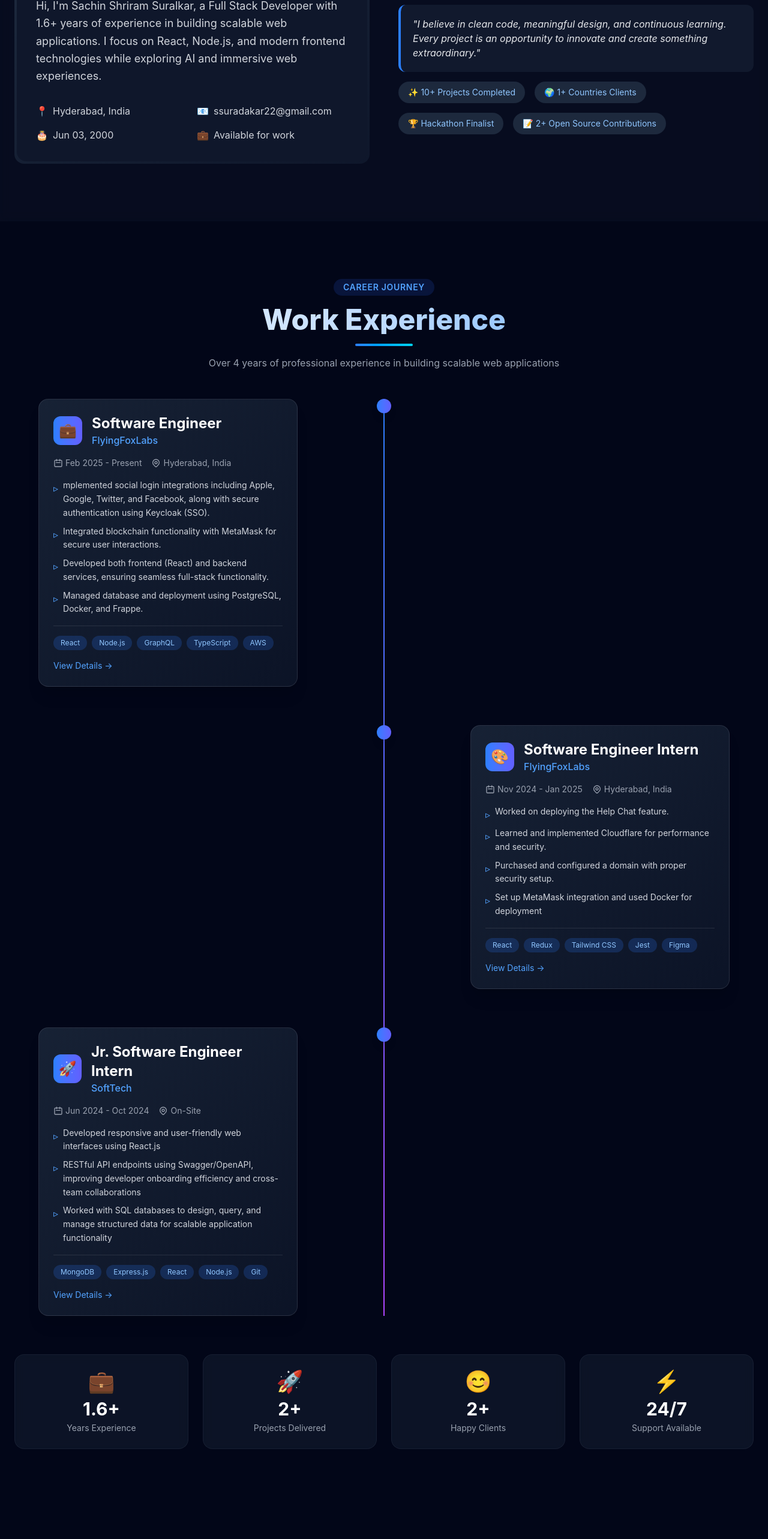
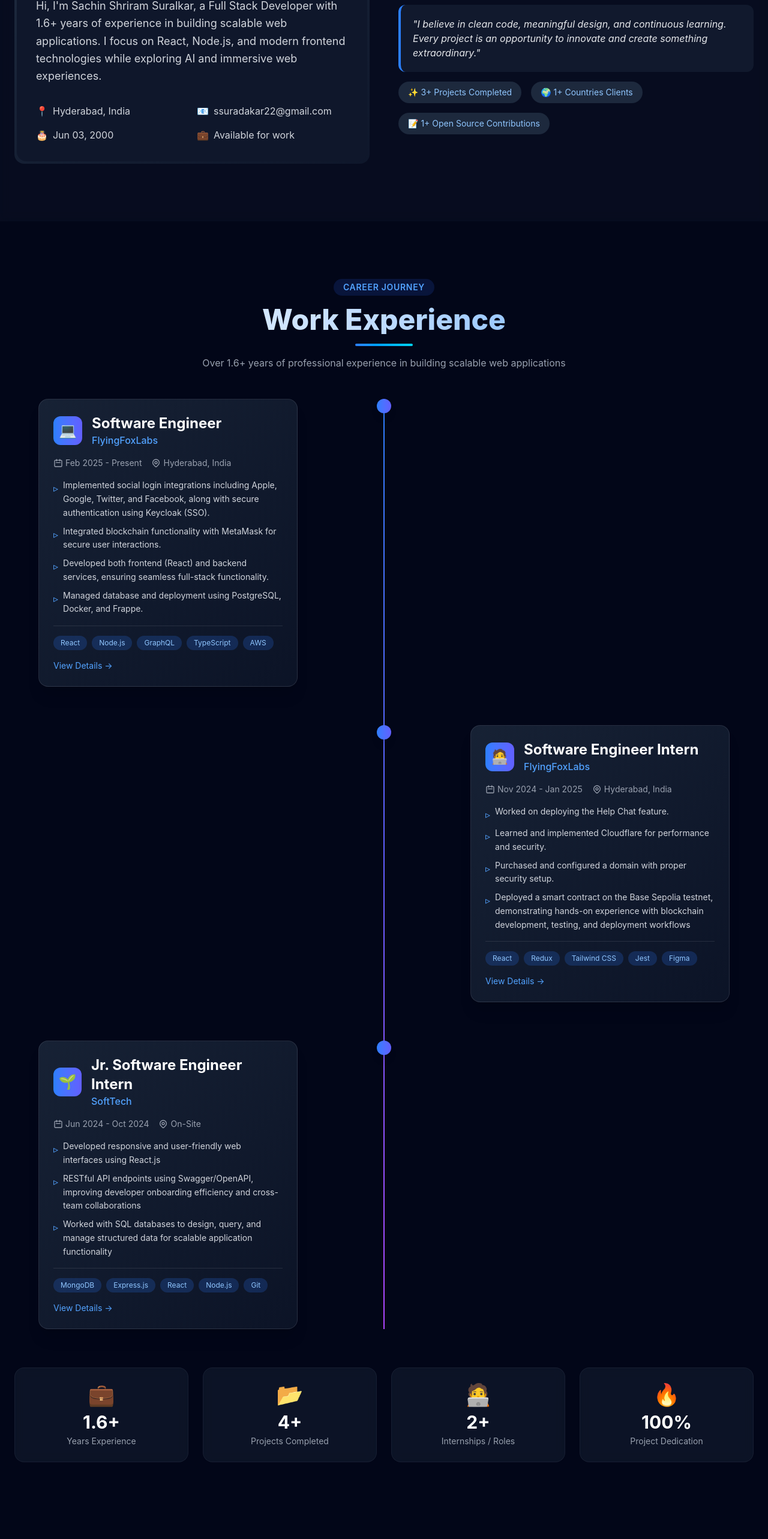
Before and after one commit to SachinTechProject/Sachin_PortFolio, a React (Vite) app: page / in a window 1280 px wide. Shown: the part 1097-3663 px from the top of the page at 60% size. Built offline with nearby package versions, Linux system fonts and the light colour scheme; the HTML template or start-up script is replaced by a standard one.

Commit message:
updated the details

```diff
--- a/src/components/Experience.jsx
+++ b/src/components/Experience.jsx
@@ -25,7 +25,7 @@ const Experience = () => {
           </h2>
           <div className="w-24 h-1 bg-gradient-to-r from-blue-500 to-cyan-400 mx-auto mt-4 rounded-full"></div>
           <p className="text-gray-400 mt-4 max-w-2xl mx-auto">
-            Over 4 years of professional experience in building scalable web applications
+            Over 1.6+ years of professional experience in building scalable web applications
           </p>
         </motion.div>
 
@@ -188,10 +188,10 @@ const Experience = () => {
           className="mt-16 grid grid-cols-2 md:grid-cols-4 gap-6"
         >
           {[
-            { value: "1.6+", label: "Years Experience", icon: "💼" },
-            { value: "2+", label: "Projects Delivered", icon: "🚀" },
-            { value: "2+", label: "Happy Clients", icon: "😊" },
-            { value: "24/7", label: "Support Available", icon: "⚡" }
+           { value: "1.6+", label: "Years Experience", icon: "💼" },
+  { value: "4+", label: "Projects Completed", icon: "📂" },
+  { value: "2+", label: "Internships / Roles", icon: "🧑‍💻" },
+  { value: "100%", label: "Project Dedication", icon: "🔥" }
           ].map((stat, idx) => (
             <motion.div
               key={idx}
--- a/src/components/Footer.jsx
+++ b/src/components/Footer.jsx
@@ -5,10 +5,10 @@ const Footer = () => {
     <footer className="relative py-8 text-center border-t border-white/10 bg-slate-950/50">
       <div className="container mx-auto px-6">
         <p className="text-gray-400 text-sm">
-          © {currentYear} AstralPort. Crafted with{" "}
-          <span className="text-red-500">❤️</span> using React + Tailwind + Particles.
+          © {currentYear} Sachin. Designed and developed by me using{" "}
+          <span className="text-red-500">❤️</span> with React, Tailwind CSS, and Particles.
           <br />
-          All content is for portfolio demonstration purposes.
+          This portfolio showcases my personal projects and skills.
         </p>
         <div className="flex justify-center gap-4 mt-3">
           <span className="text-xs text-gray-500">✨ Creative Developer</span>
--- a/src/data/portfolioData.js
+++ b/src/data/portfolioData.js
@@ -12,7 +12,7 @@ summaryBio: "Hi, I'm Sachin Shriram Suralkar, a Full Stack Developer with 1.6+ y
 };
 
 export const roles = [
-  "MERN Stack",
+  "MERN Stack Developer",
   "Problem Solver",
   "Open Source Contributor",
   "Full Stack Developer"
@@ -65,7 +65,7 @@ export const projects = [
     title: "CareerMitra Job Portal",
     description: "A MERN stack project that supports different roles such as admin and user, handling CRUD operations, job searching, and quoting.",
     tech: ["React", "Node.js", "RestAPI", "JWT", "MongoDB"],
-    icon: "🌌",
+    icon: "💼", // Job / career related
     gradient: "from-purple-600 to-blue-600",
     link: "https://job-portal-frontend-ecru-chi.vercel.app/"
   },
@@ -73,15 +73,15 @@ export const projects = [
     title: "Capture Image Uploader",
     description: "A MERN stack application that allows users to capture, upload, and manage images efficiently with a user-friendly interface.",
     tech: ["MongoDB", "Express.js", "React", "Node.js", "Cloudinary"],
-    icon: "⛓️",
+    icon: "📸", // Camera / image upload
     gradient: "from-green-600 to-emerald-600",
     link: "https://image-frontend-tawny.vercel.app/"
    },
   {
-    title: "PortFolio",
-    description: "PortFolio project",
+    title: "Portfolio",
+    description: "Personal portfolio showcasing projects and skills.",
     tech: ["React"],
-    icon: "🎨",
+    icon: "👨‍💻", // Developer / portfolio
     gradient: "from-pink-600 to-rose-600",
     link: "https://sachin-suralkar.vercel.app/"
   },
@@ -89,7 +89,7 @@ export const projects = [
     title: "Hotel Booking",
     description: "User interaction and static content",
     tech: ["HTML", "CSS", "BootStrap", "JavaScript"],
-    icon: "📋",
+    icon: "🏨", // Hotel related
     gradient: "from-orange-600 to-amber-600",
     link:"https://sachintechproject.github.io/hotel-projects/"
   }
@@ -102,12 +102,12 @@ export const experiences = [
     location: "Hyderabad, India",
     period: "Feb 2025 - Present",
     description: [
-      "mplemented social login integrations including Apple, Google, Twitter, and Facebook, along with secure authentication using Keycloak (SSO).",
+      "Implemented social login integrations including Apple, Google, Twitter, and Facebook, along with secure authentication using Keycloak (SSO).",
       "Integrated blockchain functionality with MetaMask for secure user interactions.",
       "Developed both frontend (React) and backend services, ensuring seamless full-stack functionality.",
       "Managed database and deployment using PostgreSQL, Docker, and Frappe."
     ],
-    icon: "💼",
+    icon: "💻", // Full-time developer role
     technologies: ["React", "Node.js", "GraphQL", "TypeScript", "AWS"],
     gradient: "from-blue-600 to-indigo-600"
   },
@@ -121,9 +121,9 @@ export const experiences = [
       "Worked on deploying the Help Chat feature.",
       "Learned and implemented Cloudflare for performance and security.",
       "Purchased and configured a domain with proper security setup.",
-      "Set up MetaMask integration and used Docker for deployment"
+      "Deployed a smart contract on the Base Sepolia testnet, demonstrating hands-on experience with blockchain development, testing, and deployment workflows"
     ],
-    icon: "🎨",
+    icon: "🧑‍💻", // Learning + coding phase
     technologies: ["React", "Redux", "Tailwind CSS", "Jest", "Figma"],
     gradient: "from-purple-600 to-pink-600"
   },
@@ -138,15 +138,15 @@ export const experiences = [
       "RESTful API endpoints using Swagger/OpenAPI, improving developer onboarding efficiency and cross-team collaborations",
       "Worked with SQL databases to design, query, and manage structured data for scalable application functionality "
     ],
-    icon: "🚀",
+    icon: "🌱", // Beginner / growth stage
     technologies: ["MongoDB", "Express.js", "React", "Node.js", "Git"],
     gradient: "from-green-600 to-emerald-600"
   }
 ];
 
 export const achievements = [
-  "✨ 10+ Projects Completed",
+  "✨ 3+ Projects Completed",
   "🌍 1+ Countries Clients",
-  "🏆 Hackathon Finalist",
-  "📝 2+ Open Source Contributions"
+
+  "📝 1+ Open Source Contributions"
 ];
```
